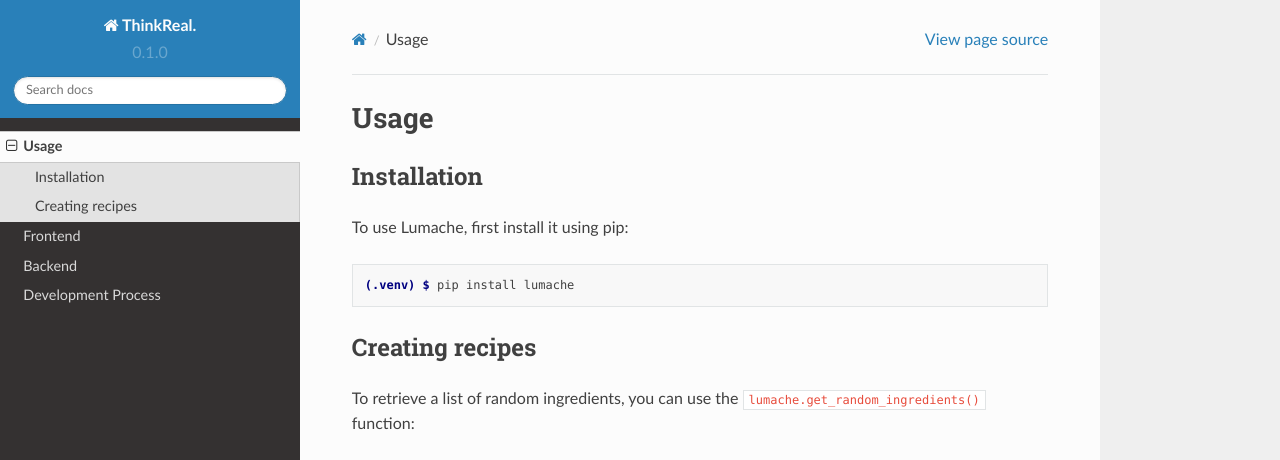
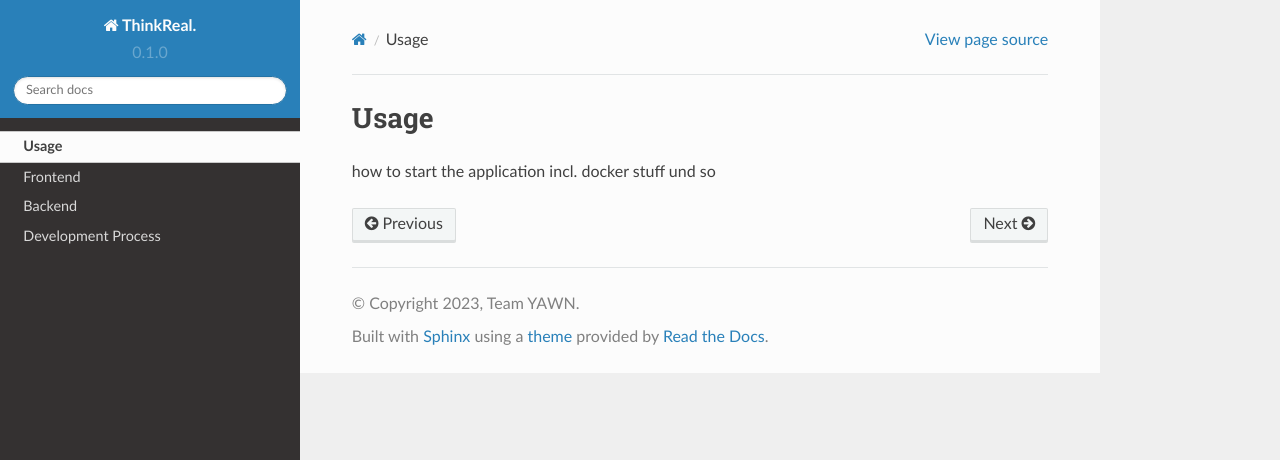
Before and after one commit to Advanced-SE-2023/ASE-Wiki, a Sphinx documentation site: the page built from docs/source/usage.rst, in a window 1280 px wide and 1095 px high. Shown: the top 460 px of the window. Built offline with Sphinx 7.4.7 and the Read the Docs theme 2.0.0, drawn with Linux system fonts in a browser that asks for light colours; some of the changed text lies outside the part shown; grey boxes are pictures that could not be loaded.

Commit message:
Update usage.rst

```diff
--- a/docs/source/usage.rst
+++ b/docs/source/usage.rst
@@ -1,33 +1,4 @@
 Usage
 =====
 
-.. _installation:
-
-Installation
-------------
-
-To use Lumache, first install it using pip:
-
-.. code-block:: console
-
-   (.venv) $ pip install lumache
-
-Creating recipes
-----------------
-
-To retrieve a list of random ingredients,
-you can use the ``lumache.get_random_ingredients()`` function:
-
-.. autofunction:: lumache.get_random_ingredients
-
-The ``kind`` parameter should be either ``"meat"``, ``"fish"``,
-or ``"veggies"``. Otherwise, :py:func:`lumache.get_random_ingredients`
-will raise an exception.
-
-.. autoexception:: lumache.InvalidKindError
-
-For example:
-
->>> import lumache
->>> lumache.get_random_ingredients()
-['shells', 'gorgonzola', 'parsley']
+how to start the application incl. docker stuff und so
```
